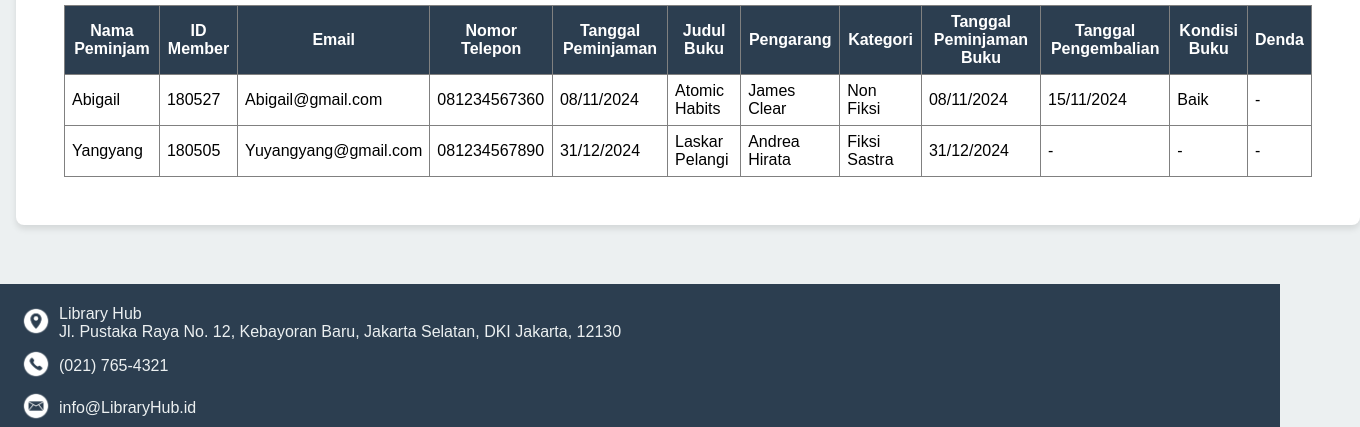
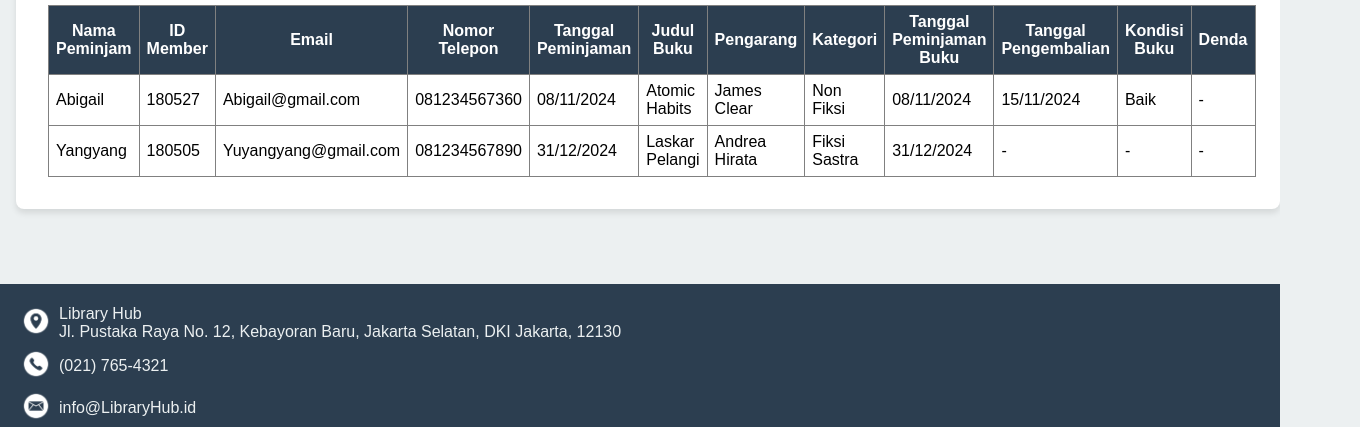
Before and after one commit to ABIEMFARHAN/Library_Hub, a plain HTML site: page daftar-transaksi.html in a window 1280 px wide. Shown: the part 262-689 px from the top of the page, 1360 px wide, since content can reach past the window. Drawn offline with Linux system fonts and the light colour scheme.

Commit message:
Update styles.css

```diff
--- a/styles.css
+++ b/styles.css
@@ -334,11 +334,11 @@ section#profil blockquote p {
 /* Halaman daftar transaksi */
 section#daftar-transaksi {
     width: 100%;
-    max-width: 1350px;
+    max-width: 1200px;
     background-color: #ffffff;
     border-radius: 8px;
     box-shadow: 0 4px 6px rgba(0, 0, 0, 0.1);
-    padding: 3em;
+    padding: 2em;
     margin: 2em auto;
 }
 
```
